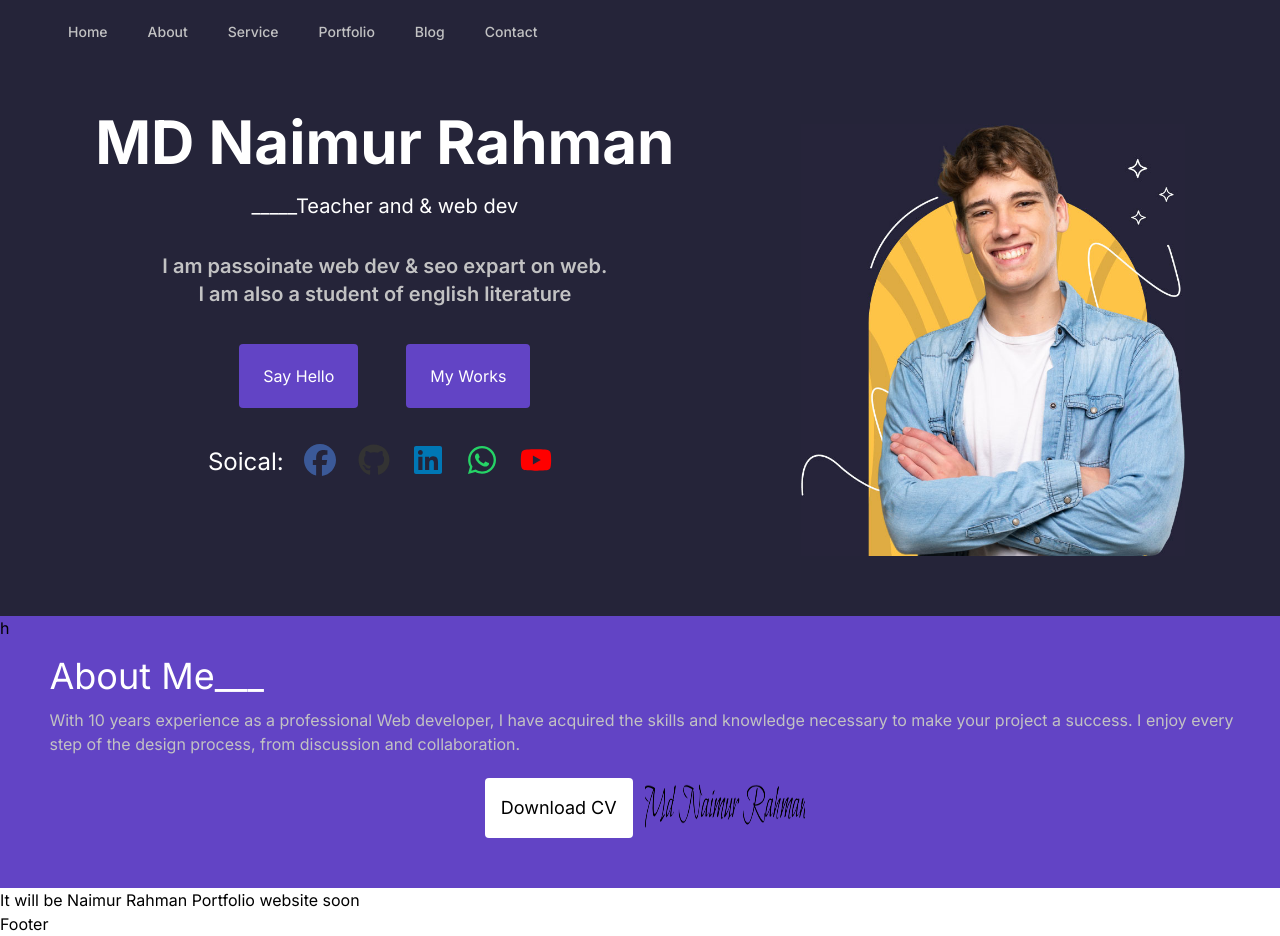
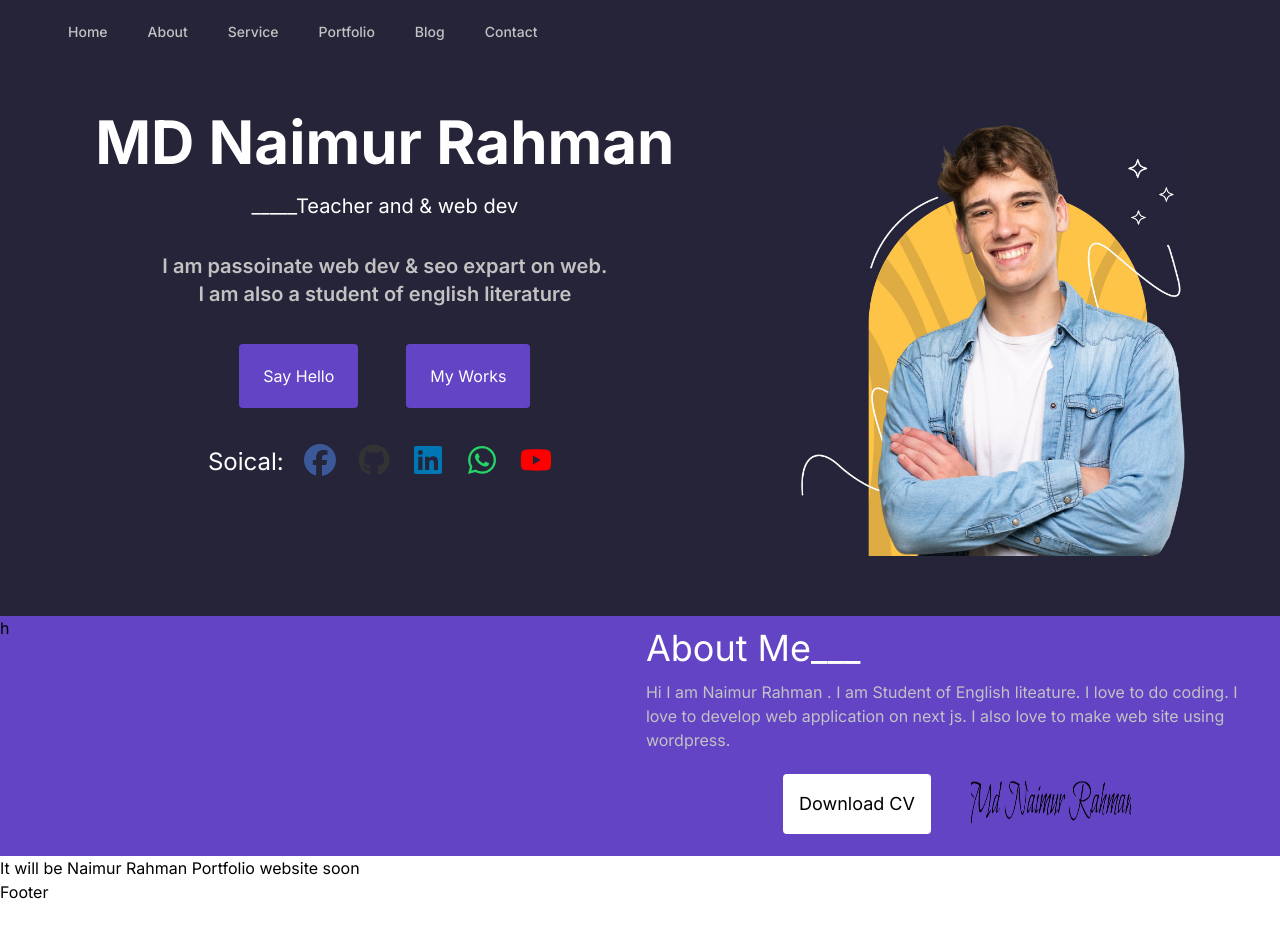
Before and after one commit to naimur202165/naimur-portfolio-nextjs, a Next.js app: page / in a window 1280 px wide. After the commit the page ends 904 px from the top, so only its background shows below. Built offline with nearby package versions, Linux system fonts and the light colour scheme.

Commit message:
all problem fixed

```diff
--- a/src/components/AboutMe/AboutMe.js
+++ b/src/components/AboutMe/AboutMe.js
@@ -6,20 +6,19 @@ export default function AboutMe() {
     <>
       <div className="bg-pink">
         <div className="lg:flex justify-center">
-          <div className="">h</div>
-          <div className="p-10">
+          <div className="w-full">h</div>
+          <div className="p-10 w-full p-3">
             <div>
               <h2 className="text-white lg:text-4xl sm:text-3xl text-4xl">
                 About Me___
               </h2>
               <p className="text-gray-text text-md py-3">
-                With 10 years experience as a professional Web developer, I have
-                acquired the skills and knowledge necessary to make your project
-                a success. I enjoy every step of the design process, from
-                discussion and collaboration.
+                Hi I am Naimur Rahman . I am Student of English liteature. I
+                love to do coding. I love to develop web application on next js.
+                I also love to make web site using wordpress.
               </p>
             </div>
-            <div className="flex items-center  justify-center gap-3">
+            <div className="flex items-center  justify-center gap-10">
               <button className="bg-white p-4 rounded text-lg">
                 Download CV
               </button>
```
